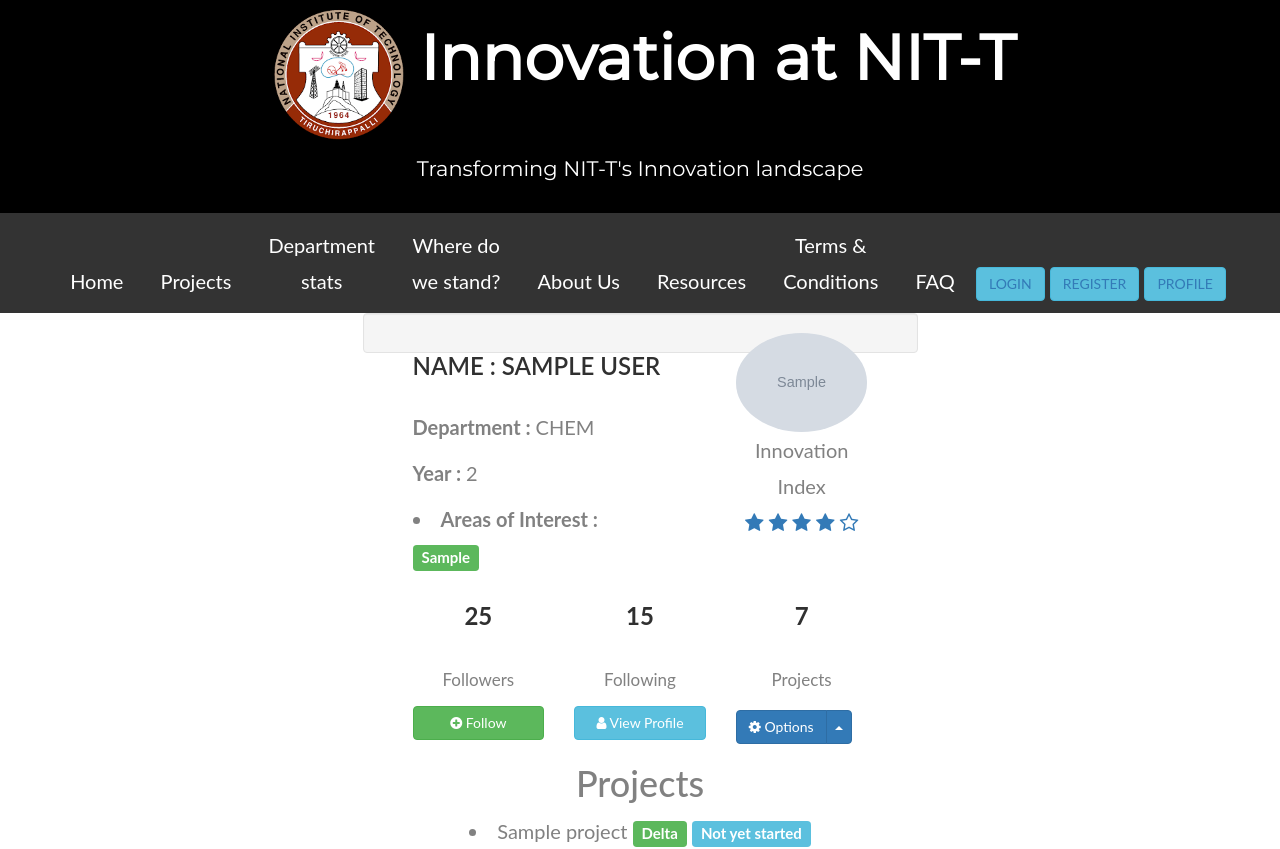
After one commit to tcnitt/TransfiNITTe-2.0_ENSEMBLE, a Django app: page /users/profile/1 in a window 1280 px wide. The commit adds this page. Run offline with Django 3.2, Linux system fonts and the light colour scheme; tables that the repository leaves empty hold one stand-in row (values such as "Sample post"); grey boxes marked "Sample" are stand-in pictures; some libraries are stand-ins or nearby versions.

Commit message:
create user profile view

```diff
--- a/project/home/templates/home/aboutus.html
+++ b/project/home/templates/home/aboutus.html
@@ -4,7 +4,7 @@
 {% block content %}
 <h1>About us</h1>
 <div class="jumbotron">
-    <li>We are team Ensemble.</li>
+    <li>At Innovation at NIT-T , we have a straight forward motivation to increase the innovation index of the students of our campus. We provide them a user friendly platform to come across all the available opportunites for them to work under faculties from different domains. </li>
     <li>We are team Ensemble.</li>
     <li>We are team Ensemble.</li>
     <li>We are team Ensemble.</li>
--- a/project/home/templates/home/base.html
+++ b/project/home/templates/home/base.html
@@ -31,9 +31,12 @@
         <li><a href="#">Resources</a></li>
         <li><a href="{% url 'home:terms-and-conditions' %}">Terms & <br> Conditions</a></li>
         <li><a href="{% url 'faq:list-faqs' %}">FAQ</a></li>
-        <button class="btn btn-info"><a href="{% url 'login' %}">LOGIN</a></button>
-        <button class="btn btn-info"><a href="{% url 'users:register-user' %}">REGISTER</a></button>
-        <!-- <li><a href="/research/">Research</a></li> -->
+        <div style="display: inline;">
+            <button class="btn btn-info"><a href="{% url 'login' %}">LOGIN</a></button>
+            <button class="btn btn-info"><a href="{% url 'users:register-user' %}">REGISTER</a></button>
+            <button class="btn btn-info"><a href="{% url 'users:profile' id=1 %}">PROFILE</a></button>
+        </div>
+       <!-- <li><a href="/research/">Research</a></li> -->
     </ul>
 </nav>
 <center>
--- a/project/project/settings.py
+++ b/project/project/settings.py
@@ -25,7 +25,7 @@ SECRET_KEY = 'fraa0#tvm%mv_sds-67get@!c^=4#c99c_0zw39ruref-pw9el'
 # SECURITY WARNING: don't run with debug turned on in production!
 DEBUG = True
 
-ALLOWED_HOSTS = []
+ALLOWED_HOSTS = ["*"]
 
 
 # Application definition
--- a/project/projects/models.py
+++ b/project/projects/models.py
@@ -1,5 +1,6 @@
 from django.db import models
-from users.models import user
+
+
 # Create your models here.
 
 BODIES = (
@@ -16,6 +17,14 @@ BODIES = (
 
 DEFAULT_BODY = 'CSE'
 
+PROJECT_STATUS = (
+    ('1','Not yet started'),
+    ('2','In progress'),
+    ('3','Completed'),
+)
+
+DEFAULT_PROJECT_STATUS = '1'
+
 class projects(models.Model):
     title = models.CharField(max_length=300)
     description = models.TextField()
@@ -25,7 +34,7 @@ class projects(models.Model):
     email = models.EmailField()
     prerequisites = models.TextField(help_text='Enter pre-requisites as comma separated values')
     body = models.CharField(choices=BODIES,max_length=100,default=DEFAULT_BODY)
-
+    status = models.CharField(max_length=50,choices=PROJECT_STATUS,default=DEFAULT_PROJECT_STATUS)
 
     class Meta:
         verbose_name = 'Projects'
--- a/project/projects/templates/projects/projects_list.html
+++ b/project/projects/templates/projects/projects_list.html
@@ -11,7 +11,11 @@
     </form>
 {% for project in object_list %}
     <div style="list-style: none;padding: 10px;text-align:left;border: 5px;border-style: solid;border-radius: 2%;width: 1000px;" class="card">
-        <li><b>Title : </b>{{ project.title }}</li>
+        <li>
+            <b>Title : </b>{{ project.title }}
+            <span class="label {%if project.status == '1' %}label-default{% elif project.status == '2' %}label-warning{% elif project.status == '3' %}label-success{% endif %}">{{project.get_status_display }}
+            </span>
+        </li>
         <li><b>Posted by : </b>{{ project.author }}</li>
         <li><b>Domain(s) :</b>
         {% for domain in project.domains_list %}
--- a/project/users/models.py
+++ b/project/users/models.py
@@ -1,5 +1,9 @@
 from django.db import models
 from django.contrib.auth.models import AbstractUser
+
+from projects.models import projects
+
+import os
 
 YEAR_CHOICES = (
     (2,"2nd"),
@@ -19,6 +23,10 @@ DEPT_CHOICES = (
     ("PROD","Production Engineering"),
 )
 
+USER_PHOTO_PATH = 'users_photo'
+DEFAULT_USER_PHOTO = os.path.join(USER_PHOTO_PATH,'default_user.jpg')
+
+
 # Create your models here.
 class user(AbstractUser):
     year = models.IntegerField(choices=YEAR_CHOICES)
@@ -29,8 +37,13 @@ class user(AbstractUser):
     resume_link = models.URLField(max_length=200,help_text='Link to Resume')
     transcript_link = models.URLField(max_length=200,help_text='Link to Transcript')
     areas_of_interest = models.CharField(max_length=200,help_text='Areas of interest')
+    photo = models.ImageField(upload_to=DEFAULT_USER_PHOTO,default=DEFAULT_USER_PHOTO)
+    projects = models.ManyToManyField(projects)
 
     REQUIRED_FIELDS = ['first_name','last_name','email','year','department','cgpa','github_link','linkedin_link','resume_link','transcript_link','areas_of_interest']
 
     def __str__(self):
         return self.get_full_name()+' - '+self.username
+
+    def get_areas_of_interest(self):
+        return self.areas_of_interest.split(",")
--- /dev/null
+++ b/project/users/templates/users/profile.html
@@ -0,0 +1,88 @@
+{% extends 'home/base.html' %}
+
+{% block content %}<!------ Include the above in your HEAD tag ---------->
+<link href="//netdna.bootstrapcdn.com/font-awesome/4.0.3/css/font-awesome.min.css" rel="stylesheet">
+<div class="container">
+	<div class="row" style="text-align: justify;">
+		<div class="col-md-offset-2 col-md-8 col-lg-offset-3 col-lg-6">
+    	 <div class="well profile">
+            <div class="col-sm-12">
+                <div class="col-xs-12 col-sm-8">
+                    <h2>Name : {{ user.get_full_name }}</h2>
+                    <p><strong>Department : </strong> {{ user.department }} </p>
+                    <p><strong>Year : </strong> {{ user.year }} </p>
+                    <!-- <p><strong>CGPA : </strong> {{ user.cgpa }} </p> -->
+                    <li><b>Areas of Interest : <br></b>
+                        {% for interest in user.get_areas_of_interest %}
+                            <span class="label label-success">{{ interest }}</span>
+                        {% endfor %}
+                        </li>
+                    </p>
+                </div>
+                <div class="col-xs-12 col-sm-4 text-center">
+                    <figure>
+                        <img src="{{ user.photo.url }}" alt="" class="img-circle img-responsive">
+                        <figcaption class="ratings">
+                            <p>Innovation Index <br>
+                            <a href="#">
+                                <span class="fa fa-star"></span>
+                            </a>
+                            <a href="#">
+                                <span class="fa fa-star"></span>
+                            </a>
+                            <a href="#">
+                                <span class="fa fa-star"></span>
+                            </a>
+                            <a href="#">
+                                <span class="fa fa-star"></span>
+                            </a>
+                            <a href="#">
+                                 <span class="fa fa-star-o"></span>
+                            </a>
+                            </p>
+                        </figcaption>
+                    </figure>
+                </div>
+            </div>
+            <div class="col-xs-12 divider text-center">
+                <div class="col-xs-12 col-sm-4 emphasis">
+                    <h2><strong> 25 </strong></h2>
+                    <p><small>Followers</small></p>
+                    <button class="btn btn-success btn-block"><span class="fa fa-plus-circle"></span> Follow </button>
+                </div>
+                <div class="col-xs-12 col-sm-4 emphasis">
+                    <h2><strong>15</strong></h2>
+                    <p><small>Following</small></p>
+                    <button class="btn btn-info btn-block"><span class="fa fa-user"></span> View Profile </button>
+                </div>
+                <div class="col-xs-12 col-sm-4 emphasis">
+                    <h2><strong>7</strong></h2>
+                    <p><small>Projects</small></p>
+                    <div class="btn-group dropup btn-block">
+                      <button type="button" class="btn btn-primary"><span class="fa fa-gear"></span> Options </button>
+                      <button type="button" class="btn btn-primary dropdown-toggle" data-toggle="dropdown">
+                        <span class="caret"></span>
+                        <span class="sr-only">Toggle Dropdown</span>
+                      </button>
+                      <ul class="dropdown-menu text-left" role="menu">
+                        <li><a href="#"><span class="fa fa-envelope pull-right"></span> Send an email </a></li>
+                        <li><a href="#"><span class="fa fa-list pull-right"></span> Add or remove from a list  </a></li>
+                        <li class="divider"></li>
+                        <li><a href="#"><span class="fa fa-warning pull-right"></span>Report this user for spam</a></li>
+                        <li class="divider"></li>
+                        <li><a href="#" class="btn disabled" role="button"> Unfollow </a></li>
+                      </ul>
+                    </div>
+                </div>
+            </div>
+    	 </div>
+		</div>
+	</div>
+</div>
+<div class="row">
+    <h1>Projects</h1>
+    {% for project in user.projects.all %}
+    <li>{{ project.title }} <span class="label label-success">{{ project.get_body_display }}</span> <span class="label label-info">{{ project.get_status_display}}</span></li>
+    {% endfor %}
+</div>
+{% endblock %}
--- a/project/users/urls.py
+++ b/project/users/urls.py
@@ -6,5 +6,6 @@ app_name = 'users'
 
 urlpatterns = [
     path('register-user/',RegisterUserView,name='register-user'),
+    path('profile/<int:id>',UserProfileView,name='profile'),
     # path('',TemplateView.as_view(template_name='home/index.html'),name='home-page'),
 ]
--- a/project/users/views.py
+++ b/project/users/views.py
@@ -1,5 +1,6 @@
-from django.shortcuts import render,redirect
+from django.shortcuts import render,redirect,get_object_or_404
 from .forms import UserForm
+from .models import user
 
 # Create your views here.
 def RegisterUserView(request):
@@ -11,3 +12,9 @@ def RegisterUserView(request):
     else:
         form = UserForm()
     return render(request,'users/user_registration.html',{'form':form})
+
+
+def UserProfileView(request,id):
+    user_profile = get_object_or_404(user,id=id)
+    context = {'user':user_profile}
+    return render(request,'users/profile.html',context)
```
Also changed, not shown: project/media/users_photo/default_user.jpg (added), project/projects/migrations/0005_auto_20200208_1749.py (added), project/users/migrations/0002_user_photo.py (added), project/users/migrations/0003_user_projects.py (added), 1 other file.
